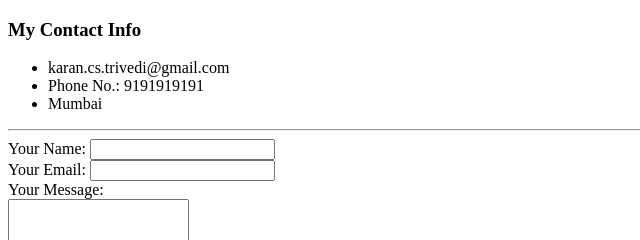
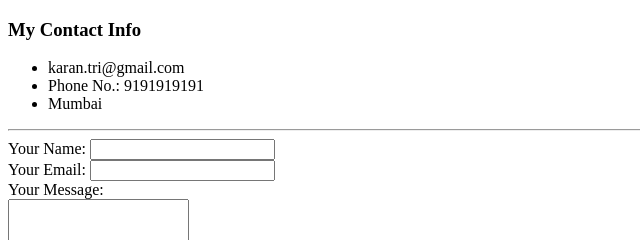
Before and after one commit to NoobCoder06/cv, a plain HTML site: page Contact.html in a window 1280 px wide. Shown: the top 240 px of the page, 0-640 px from the left. Drawn offline with Linux system fonts and the light colour scheme.

Commit message:
Made changes in contact file

```diff
--- a/Contact.html
+++ b/Contact.html
@@ -7,7 +7,7 @@
 <body>
     <h3>My Contact Info</h3>
     <ul>
-        <li>karan.cs.trivedi@gmail.com</li>
+        <li>karan.tri@gmail.com</li>
         <li>Phone No.: 9191919191</li>
         <li>Mumbai</li>
     </ul>
```
